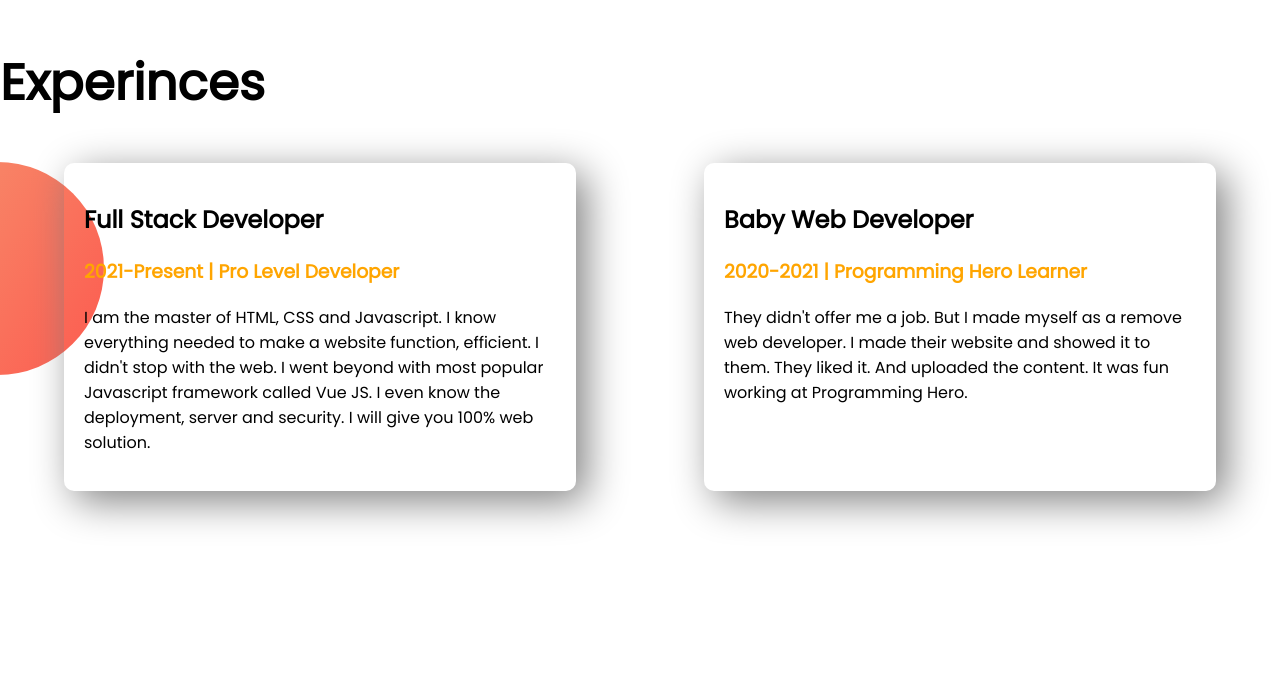
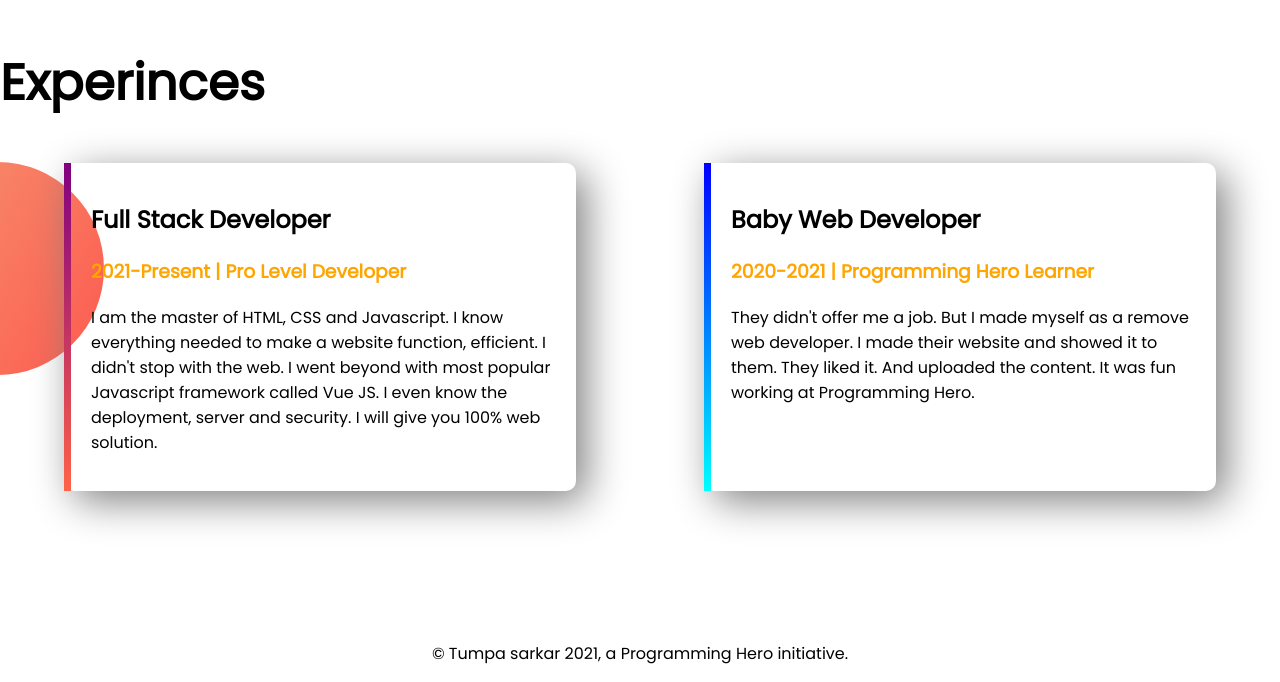
Before and after one commit to alipkumarbiswas/developer-portfolio, a plain HTML site: page index.html in a window 1280 px wide. Shown: the part 1198-1880 px from the top of the page. Before the commit the page ends 1839 px from the top, so only its background shows below. Drawn offline with Linux system fonts and the light colour scheme.

Commit message:
footer added

```diff
--- a/index.html
+++ b/index.html
@@ -44,7 +44,7 @@
     <section class="experience-area">
         <h1>Experinces</h1>
         <div class="flexible-container">
-            <div class="experience-item">
+            <div id="full-stack-experience" class="experience-item">
                 <h2>Full Stack Developer</h2>
                 <h3 class="orange-color">2021-Present | Pro Level Developer</h3>
                 <p>I am the master of HTML, CSS and Javascript. I know everything needed to make a website function,
@@ -52,7 +52,7 @@
                     Vue
                     JS. I even know the deployment, server and security. I will give you 100% web solution.</p>
             </div>
-            <div class="experience-item">
+            <div id="web-dev-experience" class="experience-item">
                 <h2>Baby Web Developer</h2>
                 <h3 class="orange-color">2020-2021 | Programming Hero Learner</h3>
                 <p>They didn't offer me a job. But I made myself as a remove web developer. I made their website and
@@ -62,6 +62,9 @@
             </div>
         </div>
     </section>
+    <footer>
+        <p>© Tumpa sarkar 2021, a Programming Hero initiative.</p>
+    </footer>
 </body>
 
 </html>
--- a/style.css
+++ b/style.css
@@ -50,3 +50,16 @@ h1{
     border-radius: 10px;
     box-shadow: 10px 10px 40px gray;
 }
+#web-dev-experience{
+    border-left: 7px solid;
+    border-image: linear-gradient(blue, cyan);
+    border-image-slice: 1;
+}
+#full-stack-experience{
+    border-left: 7px solid;
+    border-image: linear-gradient(purple, tomato);
+    border-image-slice: 1;
+}
+footer p {
+    text-align: center;
+}
```
Also changed, not shown: images/jhankar.png (deleted), images/jhankar2.png (deleted), images/my-w.png (deleted), showOff/IMG_20201004_200209-removebg-preview.png (deleted), showOff/IMG_20210108_230518-removebg-preview.png (deleted), 2 other files.
